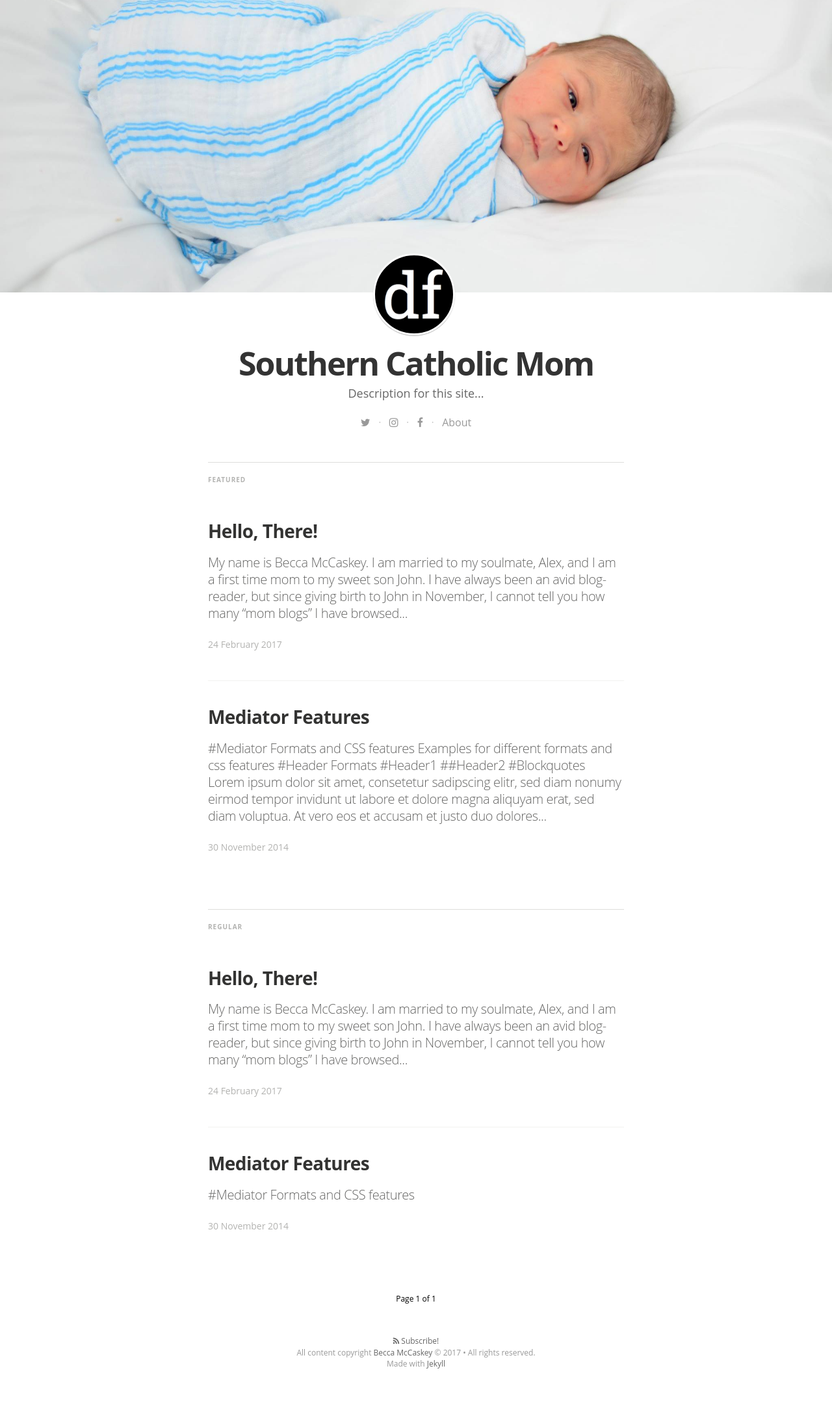
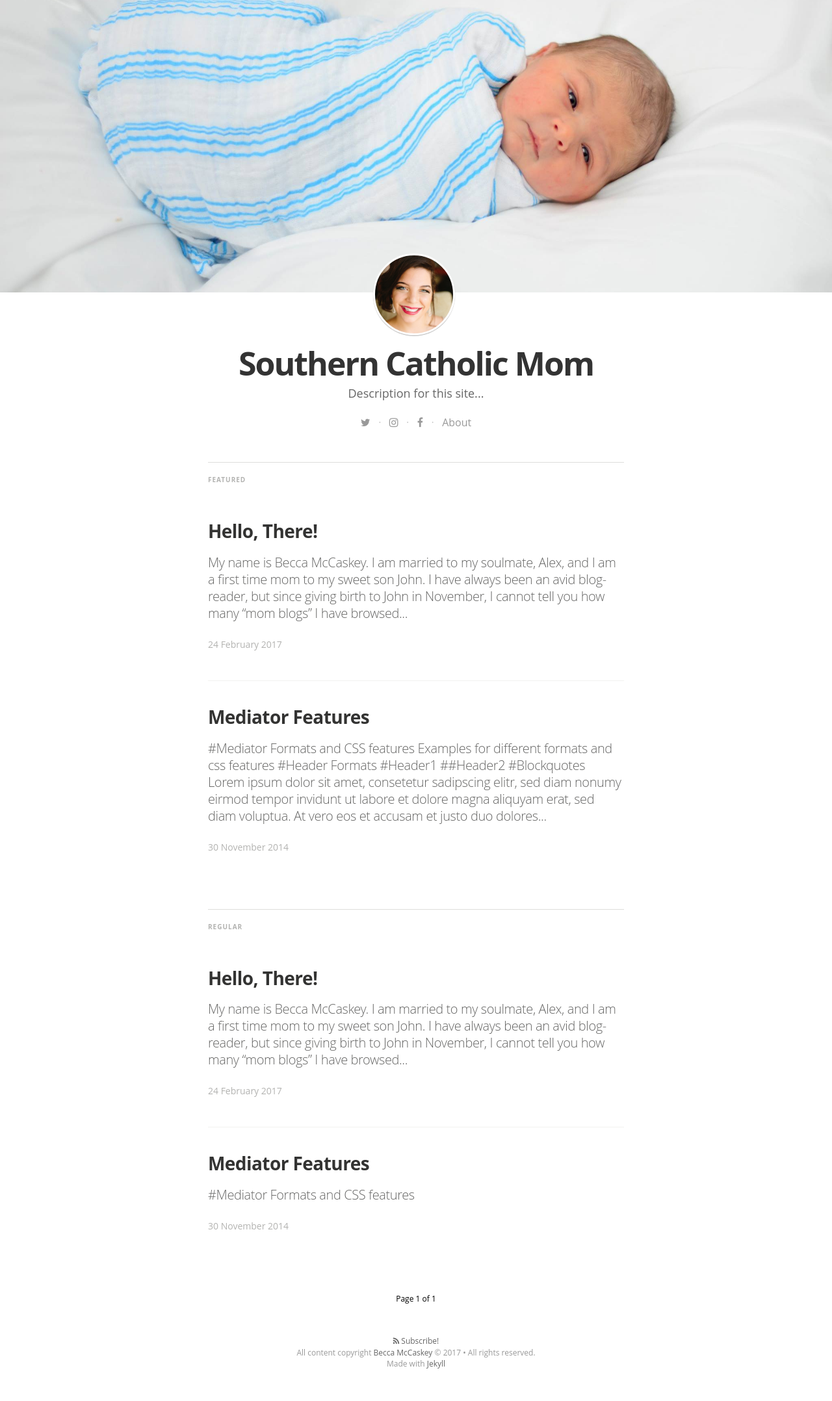
Before and after one commit to beccamccaskey/southerncatholicmom, a Jekyll site: the page built from index.html, in a window 1280 px wide. Shown: the whole page at 65% size. Built offline with Jekyll 4.4.1, drawn with Linux system fonts in a browser that asks for light colours; nearby versions of some CDN libraries; some web fonts are replaced; the list of posts is cut into pages by our own code.

Commit message:
Update _config.yml

```diff
--- a/_config.yml
+++ b/_config.yml
@@ -10,7 +10,7 @@
 
 email: blg2790@gmail.com
 #blog logo
-logo: "/assets/images/df_logo.jpg"
+logo: "/assets/images/beccapic.jpg"
 float_logo: false # true, false (default)
 
 # blog cover
@@ -18,7 +18,7 @@
 
 name: 'Becca McCaskey'
 author: 'Becca McCaskey'
-author_image: "/assets/images/author.jpg"
+author_image: "/assets/images/beccapic.jpg"
 
 paginate:	5
 
```
